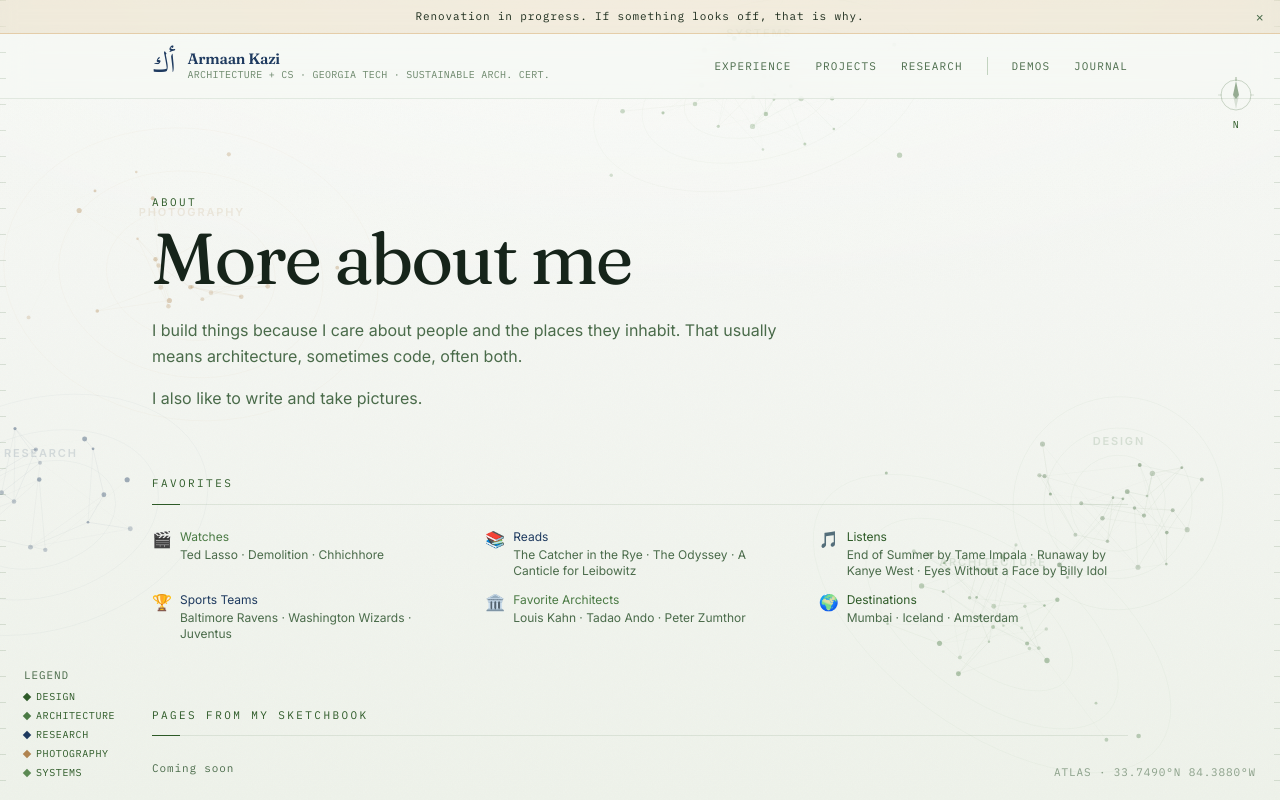
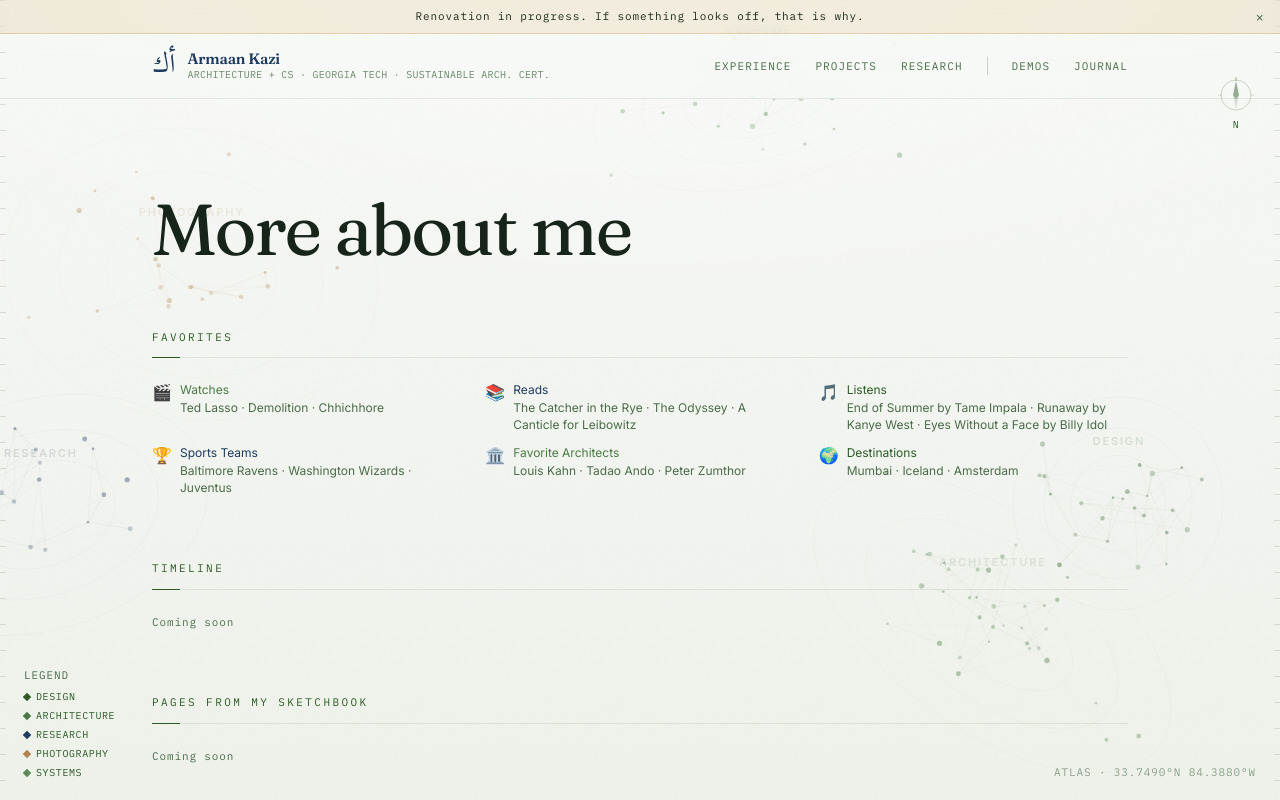
Before and after one commit to armaan-k019/my-portfolio, a Next.js app: page /about in a window 1280 px wide. Shown: the top 800 px of the page. Built offline with nearby package versions, Linux system fonts and the light colour scheme.

Commit message:
Simplify About header, add Timeline placeholder
Co-Authored-By: Claude Sonnet 5 <noreply@anthropic.com>

```diff
--- a/src/app/about/page.tsx
+++ b/src/app/about/page.tsx
@@ -49,16 +49,7 @@ export default function AboutPage() {
       <div className="max-w-5xl mx-auto px-6 pt-16 md:pt-24 pb-20">
 
         <section className="mb-16">
-          <p className="eyebrow mb-3">About</p>
           <h1 className="font-display display-lg font-semibold text-ink mb-6">More about me</h1>
-          <div className="text-brown-light leading-relaxed space-y-4 max-w-2xl">
-            <p>
-              I build things because I care about people and the places they inhabit. That usually means architecture, sometimes code, often both.
-            </p>
-            <p>
-              I also like to write and take pictures.
-            </p>
-          </div>
         </section>
 
         <section className="mb-16">
@@ -77,6 +68,12 @@ export default function AboutPage() {
           </div>
         </section>
 
+        <section className="mb-16">
+          <p className="eyebrow mb-3">Timeline</p>
+          <hr className="rule mb-6" />
+          <p className="meta">Coming soon</p>
+        </section>
+
         <section>
           <p className="eyebrow mb-3">Pages from my sketchbook</p>
           <hr className="rule mb-6" />
```
